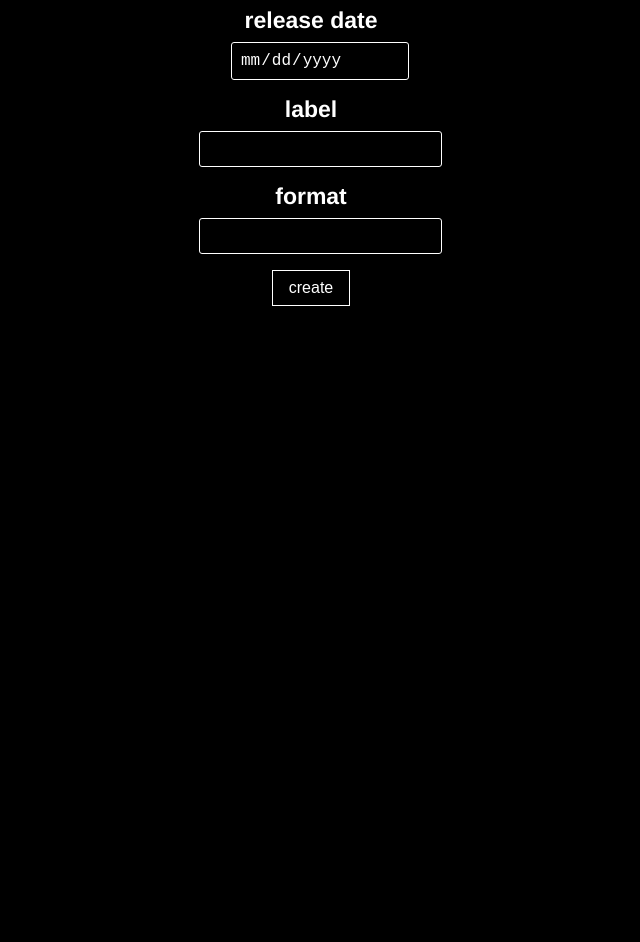
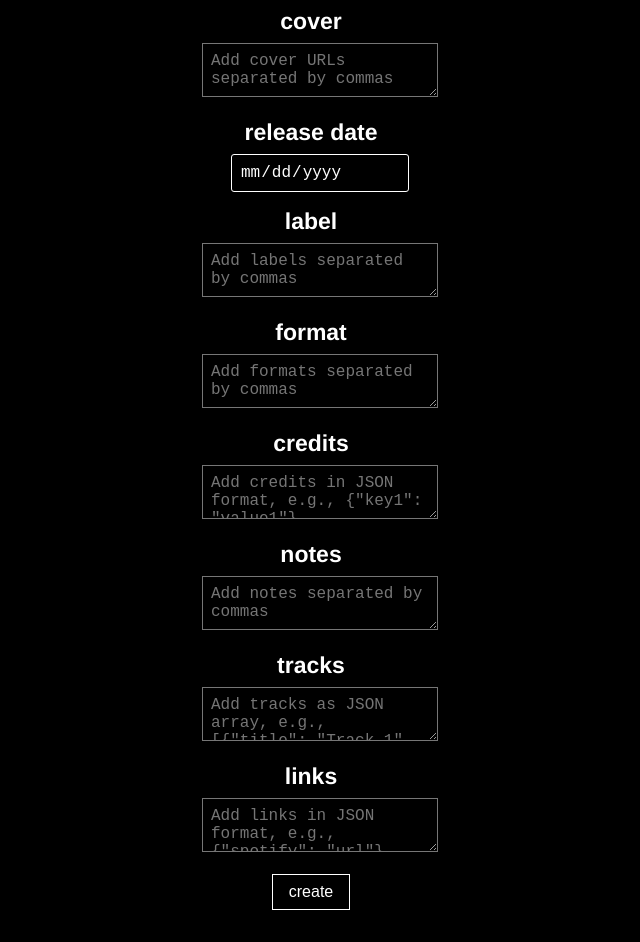
Before and after one commit to guerrinharj/gpgc-vue, a Vue app: page /create-release in a window 1280 px wide. Shown: the part 420-1362 px from the top of the page, without its empty margins (329-969 px from the left). Before the commit the page ends 800 px from the top, so only its background shows below. Built offline with nearby package versions, Linux system fonts and the light colour scheme.

Commit message:
created fetch artists on vuex

```diff
--- a/src/components/CreateReleaseForm.vue
+++ b/src/components/CreateReleaseForm.vue
@@ -1,25 +1,94 @@
 <template>
     <form @submit.prevent="submitForm" class="create-release-form">
         <div>
-            <label for="name">Release Name</label>
+            <label for="name">Name</label>
             <input id="name" v-model="form.name" required />
         </div>
+
         <div>
             <label for="artist_name">Artist Name</label>
-            <input id="artist_name" v-model="form.artist_name" required />
+            <select id="artist_name" v-model="form.artist_name" required>
+                <option v-for="artist in artists" :key="artist.id" :value="artist.name">
+                    {{ artist.name }}
+                </option>
+            </select>
         </div>
+
+        <div>
+            <label for="cover">Cover</label>
+            <textarea
+                id="cover"
+                placeholder="Add cover URLs separated by commas"
+                v-model="form.cover"
+                @change="updateArray('cover', form.cover)"
+            ></textarea>
+        </div>
+
         <div>
             <label for="release_date">Release Date</label>
             <input id="release_date" type="date" v-model="form.release_date" required />
         </div>
+
         <div>
             <label for="label">Label</label>
-            <input id="label" v-model="form.label" />
+            <textarea
+                id="label"
+                placeholder="Add labels separated by commas"
+                v-model="form.label"
+                @change="updateArray('label', form.label)"
+            ></textarea>
         </div>
+
         <div>
             <label for="format">Format</label>
-            <input id="format" v-model="form.format" />
+            <textarea
+                id="format"
+                placeholder="Add formats separated by commas"
+                v-model="form.format"
+                @change="updateArray('format', form.format)"
+            ></textarea>
         </div>
+
+        <div>
+            <label for="credits">Credits</label>
+            <textarea
+                id="credits"
+                placeholder='Add credits in JSON format, e.g., {"key1": "value1"}'
+                v-model="creditsInput"
+                @change="updateObject('credits', creditsInput)"
+            ></textarea>
+        </div>
+
+        <div>
+            <label for="notes">Notes</label>
+            <textarea
+                id="notes"
+                placeholder="Add notes separated by commas"
+                v-model="form.notes"
+                @change="updateArray('notes', form.notes)"
+            ></textarea>
+        </div>
+
+        <div>
+            <label for="tracks">Tracks</label>
+            <textarea
+                id="tracks"
+                placeholder='Add tracks as JSON array, e.g., [{"title": "Track 1", "url": "URL 1"}]'
+                v-model="tracksInput"
+                @change="updateObject('tracks', tracksInput)"
+            ></textarea>
+        </div>
+
+        <div>
+            <label for="links">Links</label>
+            <textarea
+                id="links"
+                placeholder='Add links in JSON format, e.g., {"spotify": "url"}'
+                v-model="linksInput"
+                @change="updateObject('links', linksInput)"
+            ></textarea>
+        </div>
+
         <button type="submit">create</button>
     </form>
 </template>
@@ -31,22 +100,45 @@ export default {
     name: "CreateReleaseForm",
     data() {
         return {
+            artists: [], // Load from Vuex or API
             form: {
                 name: '',
                 artist_name: '',
                 release_date: '',
-                label: '',
-                format: '',
+                label: [],
+                format: [],
+                credits: {},
+                notes: [],
+                tracks: [],
+                links: {},
             },
+            creditsInput: '',
+            tracksInput: '',
+            linksInput: '',
         };
     },
     methods: {
-        ...mapActions(['createRelease']),
+        ...mapActions(['createRelease', 'fetchArtists']),
+        async mounted() {
+            console.log("Fetching artists..."); // Debugging log
+            this.artists = await this.fetchArtists(); // Fetch artist data
+        },
+        updateArray(field, value) {
+            this.form[field] = value.split(',').map(item => item.trim());
+        },
+        updateObject(field, value) {
+            try {
+                this.form[field] = JSON.parse(value);
+            } catch {
+                alert('Invalid JSON format');
+                this.form[field] = {};
+            }
+        },
         async submitForm() {
             const success = await this.createRelease(this.form);
             if (success) {
                 alert('Release created successfully!');
-                this.$router.push('/featurings'); // Redirect after creation
+                this.$router.push('/');
             } else {
                 alert('Failed to create release.');
             }
@@ -68,9 +160,18 @@ export default {
     font-weight: bold;
 }
 
-.create-release-form input {
+.create-release-form input,
+.create-release-form textarea,
+.create-release-form select {
     padding: 0.5rem;
     font-size: 1rem;
+    width: 100%;
+    background-color: black;
+    color: white;
+}
+
+.create-release-form textarea {
+    overflow: hidden; /* Hides the scrollbar */
 }
 
 .create-release-form button {
--- a/src/store/index.js
+++ b/src/store/index.js
@@ -37,6 +37,18 @@ const store = createStore({
         },
     },
     actions: {
+        async fetchArtists({ commit }) {
+            try {
+                const response = await axios.get('http://localhost:3000/api/v1/artists');
+                console.log('API Response:', response.data); // Debugging log
+                const sortedArtists = response.data;
+                commit('setArtists', sortedArtists);
+            } catch (error) {
+                console.error('Error fetching artists:', error);
+                commit('setError', 'Failed to load artists.');
+            }
+        },
+
         async fetchReleases({ commit }) {
             try {
                 const response = await axios.get('http://localhost:3000/api/v1/releases');
```
